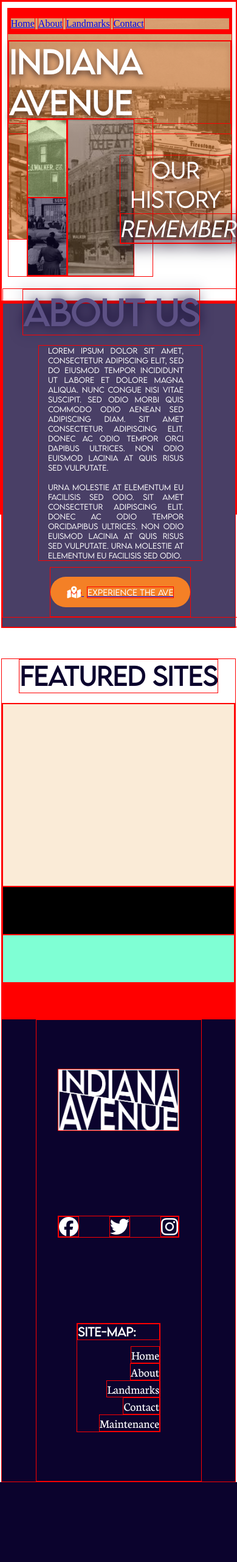
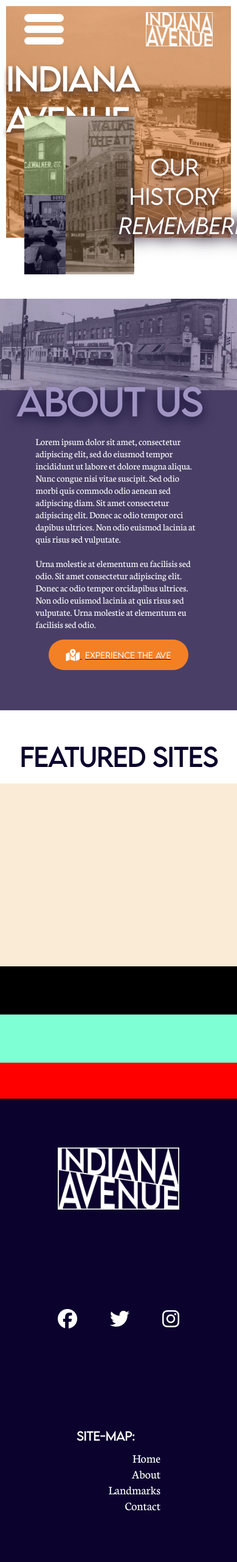
Before and after one commit to jbldwn/indiana_ave, a PHP site: page / in a window 390 px wide; the page is wider, and only the part inside the window is pictured. Shown: that part at 61% size. Before the commit the page ends 2431 px from the top of that part, so only its background shows below. Run offline with PHP 8.4, Linux system fonts and the light colour scheme; some libraries are stand-ins or nearby versions.

Commit message:
about/nav/login minor changes and TOTAL CSS push.

```diff
--- a/www/css/styles.css
+++ b/www/css/styles.css
@@ -3,8 +3,7 @@
 * {
   margin: 0;
   padding: 0;
-  box-sizing: border-box;
-  border: red solid 1px; }
+  box-sizing: border-box; }
 
 html, body {
   height: 100%; }
@@ -431,87 +435,109 @@
 
 #about {
   width: 100%;
-  background-color: #493f66; }
-  #about .about {
-    display: flex;
-    justify-content: space-between; }
-    #about .about-img {
-      width: 44%;
+  background-color: #493f66;
+  height: 75vh; }
+  #about .img {
+    height: 100%;
+    width: 45%;
     background-image: linear-gradient(rgba(83, 73, 129, 0.5), rgba(83, 73, 129, 0.5)), url(../assets/images/street.jpg);
     background-position: center;
     background-repeat: no-repeat;
     background-size: cover; }
+  #about .about {
+    margin-top: -75vh;
+    display: flex;
+    justify-content: space-between;
+    align-content: end; }
     #about .about-con {
-      width: 54%;
       position: relative;
-      margin: 20px 0 100px; }
+      margin-left: 45%;
+      height: 75vh;
+      display: flex;
+      flex-direction: column;
+      justify-content: space-between; }
       #about .about-con-header {
         margin-left: -30px;
-        color: #5d5185;
+        color: #a095c2;
         font-family: LM;
-        font-size: 75px;
+        font-size: 58px;
         filter: drop-shadow(0 5px 10px #0b032d); }
       #about .about-con-para {
         color: #FFF;
-        font-family: LM;
-        font-size: 12px;
-        padding: 0 30px 0 15px; }
-      #about .about-con a {
-        position: absolute;
-        right: 0; }
+        font-family: NeuReg;
+        font-size: 16px; }
       #about .about-con a .about-button {
         width: 230px;
         height: 50px;
         margin: 15px 0; }
 
 @media (max-width: 850px) {
-  #about .about {
-    flex-direction: column; }
-    #about .about-img {
+  #about {
+    height: 80vh;
+    margin-bottom: 30px;
+    padding-bottom: 10px; }
+    #about .img {
       width: 100%;
       height: 150px; }
+    #about .about {
+      margin-top: -150px;
+      height: calc(100% - 130px); }
       #about .about-con {
-      margin: -25px 30px 15px 0;
-      width: 100%;
+        margin: 0;
+        margin-top: 130px;
+        align-items: center; }
+        #about .about-con-para {
+          margin: 0 auto;
+          width: 70%; } }
+
+/*partials*/
+.nav-white {
+  width: 100%; }
+  .nav-white .mobile {
+    padding: 10px 30px;
+    width: available;
+    display: none;
+    justify-content: space-between;
+    align-items: center; }
+    .nav-white .mobile #ham-icon {
+      height: 50px;
+      width: 65px;
       display: flex;
       flex-direction: column;
-      justify-content: center;
-      align-items: center; }
-      #about .about-con-header {
-        font-size: 55px;
-        text-align: center;
-        filter: drop-shadow(0 -2px 10px #0b032d); }
-      #about .about-con-para {
-        margin: 0 auto;
-        width: 70%;
-        text-align: justify;
-        margin-bottom: 10px; }
-      #about .about-con a {
-        position: relative; } }
-
-/*partials*/
-.nav-wrapper {
+      justify-content: space-between; }
+      .nav-white .mobile #ham-icon .bar {
         width: 100%;
-  display: contents; }
-  .nav-wrapper nav {
-    padding: 30px 0;
+        height: 25%;
+        border-radius: 38px;
+        background-color: #FFF;
+        transition: 0.4s; }
+    .nav-white .mobile .mobile-icon {
+      width: 110px;
+      height: 56px;
+      background-image: url(../assets/Logo/IndianaAveLogo-wht.png);
+      background-position: center;
+      background-repeat: no-repeat;
+      background-size: cover; }
+  .nav-white .web nav {
+    padding: 35px 0;
     border-bottom: solid 2px #FFF;
     display: flex;
     justify-content: space-between;
     align-items: baseline; }
-    .nav-wrapper nav .links {
+    .nav-white .web nav .links {
       margin-left: 30px;
-      width: 70%;
+      width: 65%;
       display: flex;
       justify-content: space-between; }
-      .nav-wrapper nav .links a {
+      .nav-white .web nav .links a {
         text-decoration: none;
         color: #FFF;
-        font-size: 1.25em;
+        font-size: 18px;
         font-family: LM; }
-      .nav-wrapper nav .links a:hover {
-        font-family: LMB; }
-    .nav-wrapper nav .logo {
+      .nav-white .web nav .links a:hover {
+        font-family: LMB;
+        font-size: 18px; }
+    .nav-white .web nav .logo {
       margin-right: 30px;
       width: 110px;
       height: 56px;
@@ -519,35 +545,23 @@
       background-position: center;
       background-repeat: no-repeat;
       background-size: cover; }
-  .nav-wrapper .user-panel {
+  .nav-white .web .user-panel {
     height: 50px;
     width: 100%;
     display: flex;
     justify-content: space-between;
     align-items: center;
     margin: 5px 0; }
-    .nav-wrapper .user-panel .greeting {
+    .nav-white .web .user-panel .greeting {
       margin-left: 30px;
       color: #FFF; }
-    .nav-wrapper .user-panel .ctrls {
+    .nav-white .web .user-panel .ctrls {
       margin-right: 30px;
       color: #FFF; }
-      .nav-wrapper .user-panel .ctrls button {
+      .nav-white .web .user-panel .ctrls button {
         width: 110px;
         height: 45px;
         margin-left: 10px; }
-      .nav-wrapper .user-panel .ctrls .edit {
-        background-color: #8f8114; }
-      .nav-wrapper .user-panel .ctrls .edit:hover {
-        background-color: #6b600f; }
-      .nav-wrapper .user-panel .ctrls .save {
-        background-color: #227619; }
-      .nav-wrapper .user-panel .ctrls .save:hover {
-        background-color: #14430f; }
-      .nav-wrapper .user-panel .ctrls .delete {
-        background-color: #831d0b; }
-      .nav-wrapper .user-panel .ctrls .delete:hover {
-        background-color: #5e1608; }
 
 .nav-black .mobile {
   padding: 10px 30px;
@@ -650,13 +664,13 @@
     font-family: LMB; }
 
 @media (max-width: 850px) {
-  .nav-wrapper-black {
-    display: none; }
-  .nav-mobile-wrapper {
-    display: flex; }
   .nav-black .web {
     display: none; }
   .nav-black .mobile {
+    display: flex; }
+  .nav-white .web {
+    display: none; }
+  .nav-white .mobile {
     display: flex; } }
 
 @font-face {
@@ -742,8 +756,12 @@
       align-content: center; }
       footer .footer .logo {
         margin: 0; }
+      footer .footer .footer-icons {
+        width: 200px; }
       footer .footer .footer-nav {
         margin-right: 0; }
         footer .footer .footer-nav a {
           margin-left: 0;
-          align-self: end; } }
+          align-self: end; }
+        footer .footer .footer-nav #maintenance {
+          display: none; } }
--- a/www/scss/_structure.scss
+++ b/www/scss/_structure.scss
@@ -2,7 +2,7 @@
   margin:0;
   padding:0;
   box-sizing: border-box;
-  border: red solid 1px;
+  //border: red solid 1px;
 }
 html,body {
  height: 100%;
@@ -17,6 +17,7 @@
   width: 70vw;
   max-width: 1000px;
 }
+
 .pageHeader{
   //margin-top: 50px;
   padding-left: 30px;
--- a/www/scss/about.scss
+++ b/www/scss/about.scss
@@ -2,7 +2,6 @@
     width: 100%;
     background-color: $ltdrkBlu;
     height: 75vh;
-
 
     .img{
         height: 100%;
--- a/www/scss/login.scss
+++ b/www/scss/login.scss
@@ -30,6 +30,7 @@
         width: fit-content;
         margin-left: -30px;
         color: $ltltBlu;
+        //color: $siteWhite;
         font-family: LM;
         font-size: 75px;
         filter: drop-shadow(0 5px 10px $drkBlu);
@@ -105,8 +106,7 @@
         justify-content: center;
 
         .header{
-          margin: 5px 0 15px;
-          //margin-bottom: 15px;
+          margin: -5px 0 15px;
         }
       }
     }
```
Also changed, not shown: other parts of www/css/styles.css (+41 -36 lines). Lines whose indentation alone changed are shown as unchanged.
